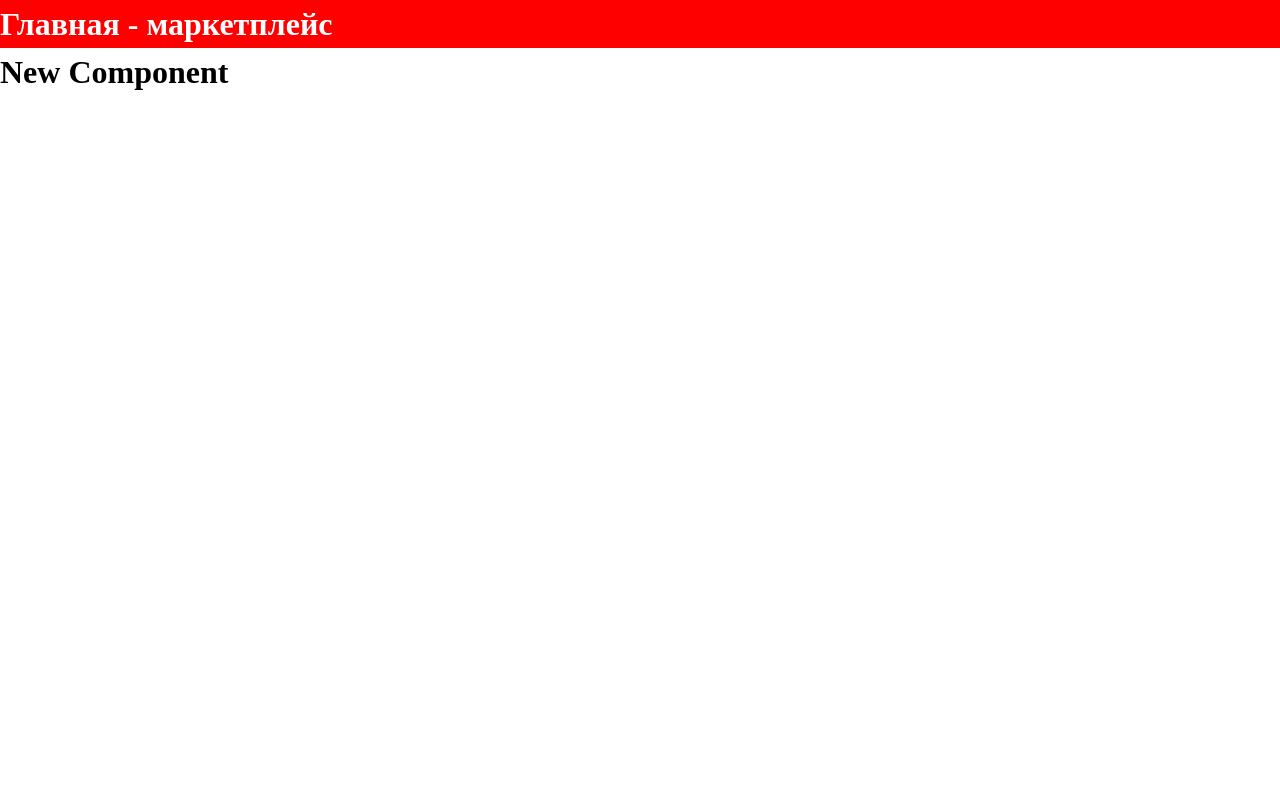
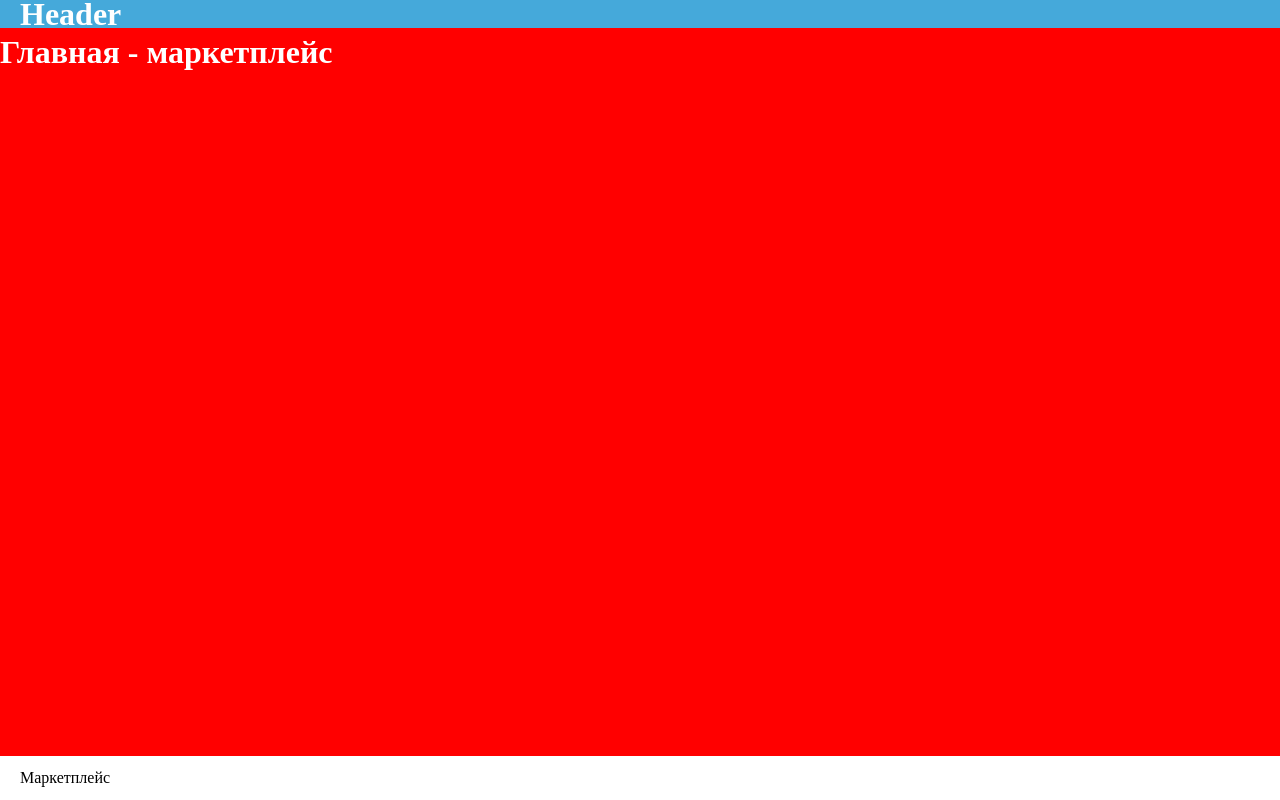
Before and after one commit to likurg42/marketplace-front, a React (Vite) app: page / in a window 1280 px wide. Built offline with nearby package versions, Linux system fonts and the light colour scheme.

Commit message:
feat: add footer, page wrapper

```diff
--- a/src/App.tsx
+++ b/src/App.tsx
@@ -3,21 +3,25 @@ import { BrowserRouter } from 'react-router-dom';
 
 import { ThemeProvider } from 'styled-components';
 
+import Footer from '@features/Footer';
+import Header from '@features/Header';
 import { PrivateRoutes, PublicRoutes } from '@routes';
 import { BaseTheme, GlobalStyles } from '@styles';
-
-const NewComponent = () => <h1>New Component</h1>;
+import PageWrapper from '@styles/app-styled.ts';
 
 const App = () => (
   <>
     <GlobalStyles />
     <ThemeProvider theme={BaseTheme}>
       <BrowserRouter>
-        <Suspense fallback="...loading">
-          <PrivateRoutes />
-          <PublicRoutes />
-        </Suspense>
-        <NewComponent />
+        <PageWrapper>
+          <Header />
+          <Suspense fallback="...loading">
+            <PrivateRoutes />
+            <PublicRoutes />
+          </Suspense>
+          <Footer />
+        </PageWrapper>
       </BrowserRouter>
     </ThemeProvider>
   </>
--- /dev/null
+++ b/src/features/Footer/Footer.tsx
@@ -0,0 +1,9 @@
+import * as S from '@features/Footer/footer-styled.ts';
+
+const Footer = () => (
+  <S.Wrapper>
+    <S.About>Маркетплейс</S.About>
+  </S.Wrapper>
+);
+
+export default Footer;
--- /dev/null
+++ b/src/features/Footer/footer-styled.ts
@@ -0,0 +1,16 @@
+import { styled } from 'styled-components';
+
+export const About = styled.div`
+  cursor: pointer;
+`;
+
+export const Wrapper = styled.footer`
+  padding: 10px 20px;
+  height: ${({ theme }) => theme.sizes.footerHeight}
+  display: flex;
+  justify-content: space-between;
+
+  color: ${({ theme }) => theme.colors.white}
+
+  background-color: ${({ theme }) => theme.colors.primary};
+`;
--- /dev/null
+++ b/src/features/Footer/index.ts
@@ -0,0 +1,3 @@
+import Footer from '@features/Footer/Footer.tsx';
+
+export default Footer;
--- /dev/null
+++ b/src/features/Header/Header.tsx
@@ -0,0 +1,9 @@
+import Wrapper from '@features/Header/header-styled.ts';
+
+const Header = () => (
+  <Wrapper>
+    <h1>Header</h1>
+  </Wrapper>
+);
+
+export default Header;
--- /dev/null
+++ b/src/features/Header/header-styled.ts
@@ -0,0 +1,14 @@
+import { styled } from 'styled-components';
+
+const Wrapper = styled.div`
+  display: flex;
+  padding: 0.875rem 1.25rem;
+  height: ${({ theme }) => theme.sizes.headerHeight};
+  align-items: center;
+  color: ${({ theme }) => theme.colors.white};
+  background-color: ${({ theme }) => theme.colors.primary};
+  transition: margin 0.2s ease-out;
+  z-index: ${({ theme }) => theme.order.level5};
+`;
+
+export default Wrapper;
--- /dev/null
+++ b/src/features/Header/index.tsx
@@ -0,0 +1,3 @@
+import Header from '@features/Header/Header.tsx';
+
+export default Header;
--- /dev/null
+++ b/src/styles/app-styled.ts
@@ -0,0 +1,9 @@
+import { styled } from 'styled-components';
+
+const PageWrapper = styled.div`
+  display: grid;
+  min-height: 100vh;
+  grid-template-rows: auto 1fr auto;
+`;
+
+export default PageWrapper;
```
